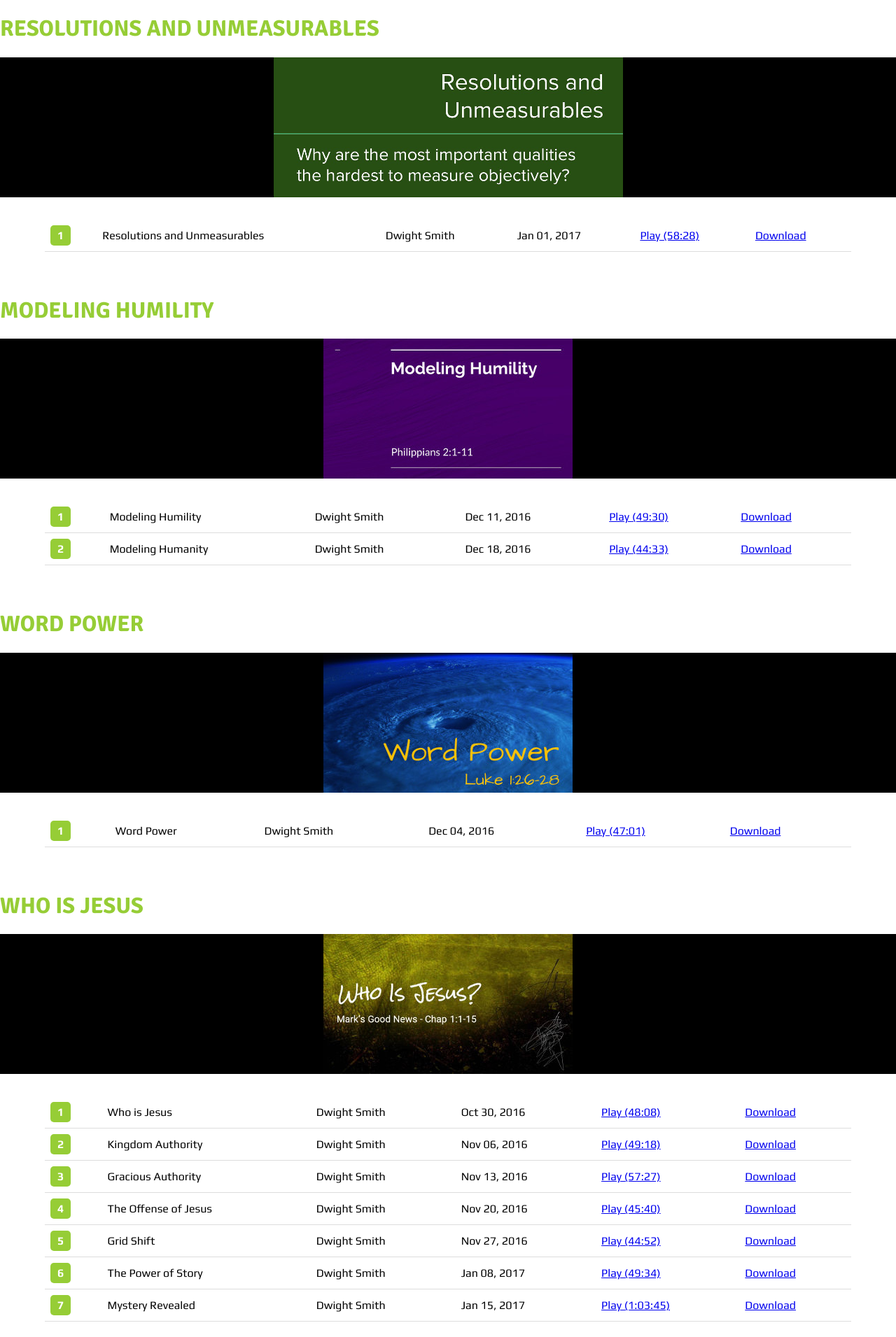
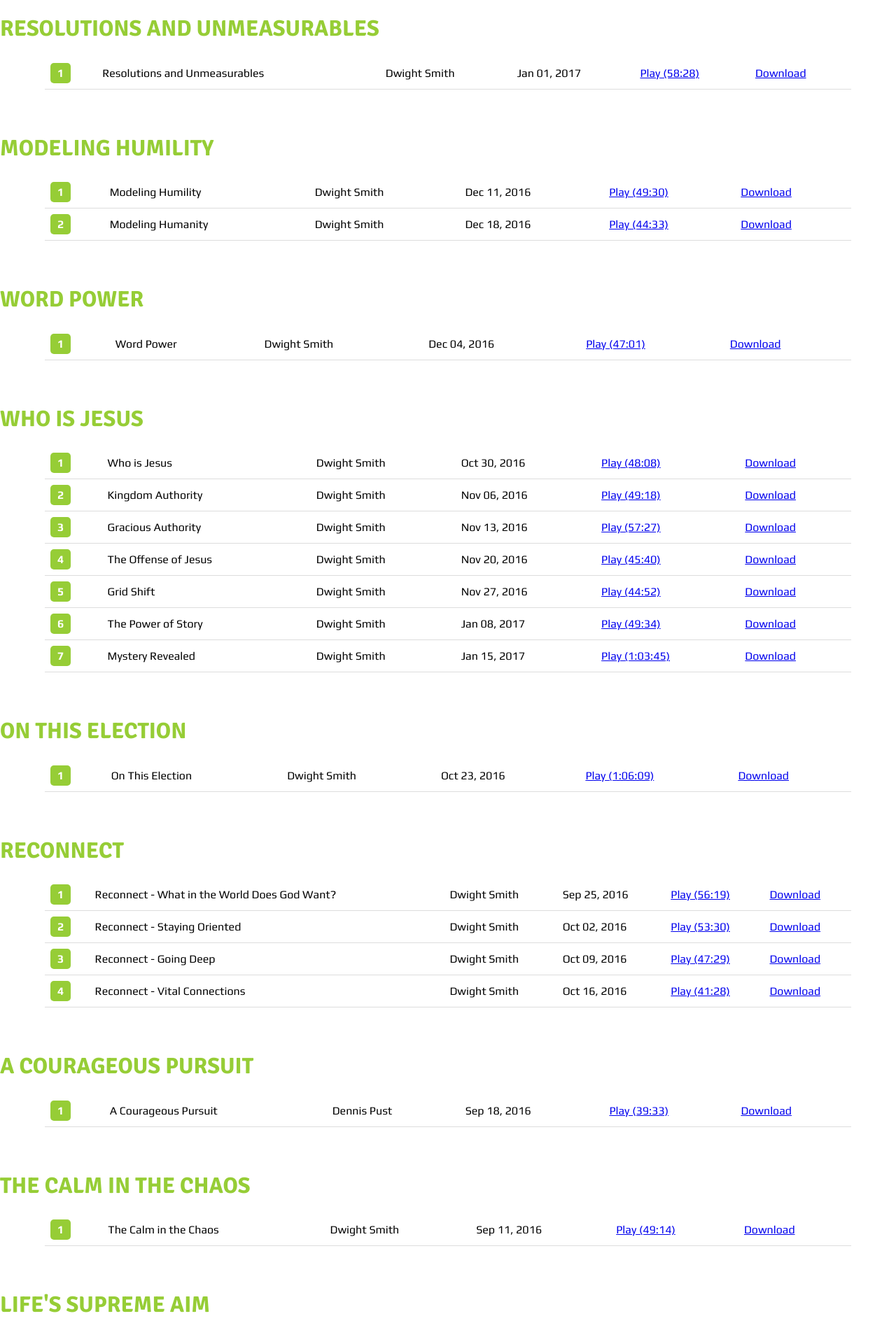
Before and after one commit to govalley/govalley.github.io, a Jekyll site: the page built from sermons.html, in a window 1280 px wide. Shown: the top 1911 px of the page at 70% size. Built offline with Jekyll 4.4.1, drawn with Linux system fonts in a browser that asks for light colours; some web fonts are replaced.

Commit message:
Removing the series images from the podcasts page.

```diff
--- a/_layouts/podcast.html
+++ b/_layouts/podcast.html
@@ -9,7 +9,7 @@
         <meta property="og:site_name" content="Valley Church Podcast" />
         <meta property="og:url" content="{{ site.url }}{{ page.url }}" />
         <meta property="og:description" content="{{ page.title }}. {% if page.category %}Part {{ page.part }} of the {{ page.category }} series.{% endif %}" />
-        <meta property="og:image" content="{{ site.url }}/images/{{ page.image }}" />
+        <meta property="og:image" content="{{ site.url }}/images/logo.png" />
     </head>
     <body>
         <div id="fb-root"></div>
@@ -21,10 +21,6 @@
                   fjs.parentNode.insertBefore(js, fjs);
                   }(document, 'script', 'facebook-jssdk'));
         </script>
-
-        {% if page.image %}
-        <div class="imagebox"><img src="/images/{{ page.image }}" height="200px" /></div>
-        {% endif %}
 
         <article>
             <header>
--- a/podcast.xml
+++ b/podcast.xml
@@ -33,7 +33,7 @@
             {% if post.category %}Part {{ post.part }} of the {{ post.category }} series. {% endif %}
             By {{ post.speaker }}
         </itunes:summary>
-        <itunes:image href="{{ site.url }}/images/{{ post.image }}" />
+        <itunes:image href="{{ site.url }}/images/logo.png" />
         <enclosure url="{{ site.cdn }}/{{ post.mp3 }}" length="{{ post.size }}" type="audio/mpeg" />
         <guid>{{ post.mp3 }}</guid>
         <pubDate>{{ post.date | date_to_rfc822 }}</pubDate>
--- a/sermons.html
+++ b/sermons.html
@@ -4,9 +4,6 @@ layout: default
 
 {% for category in site.categories reversed %}
     <h1>{{ category[0] | upcase }}</h1>
-    {% if category[1][0].image %}
-    <div class="imagebox"><img src="/images/{{ category[1][0].image }}" height="200px" /></div>
-    {% endif %}
     <table>
         {% for post in category[1] reversed %}
         <tr>
```
